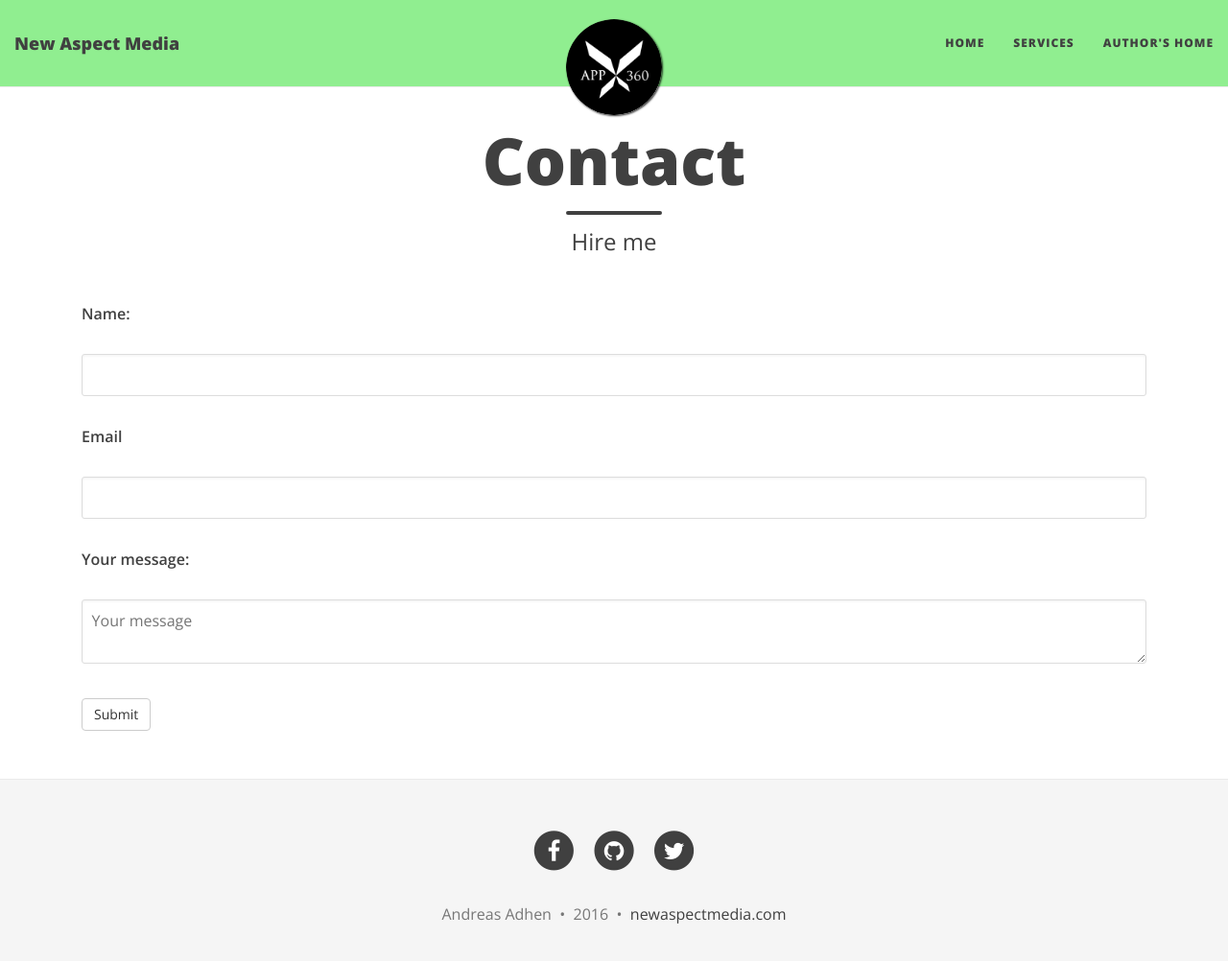
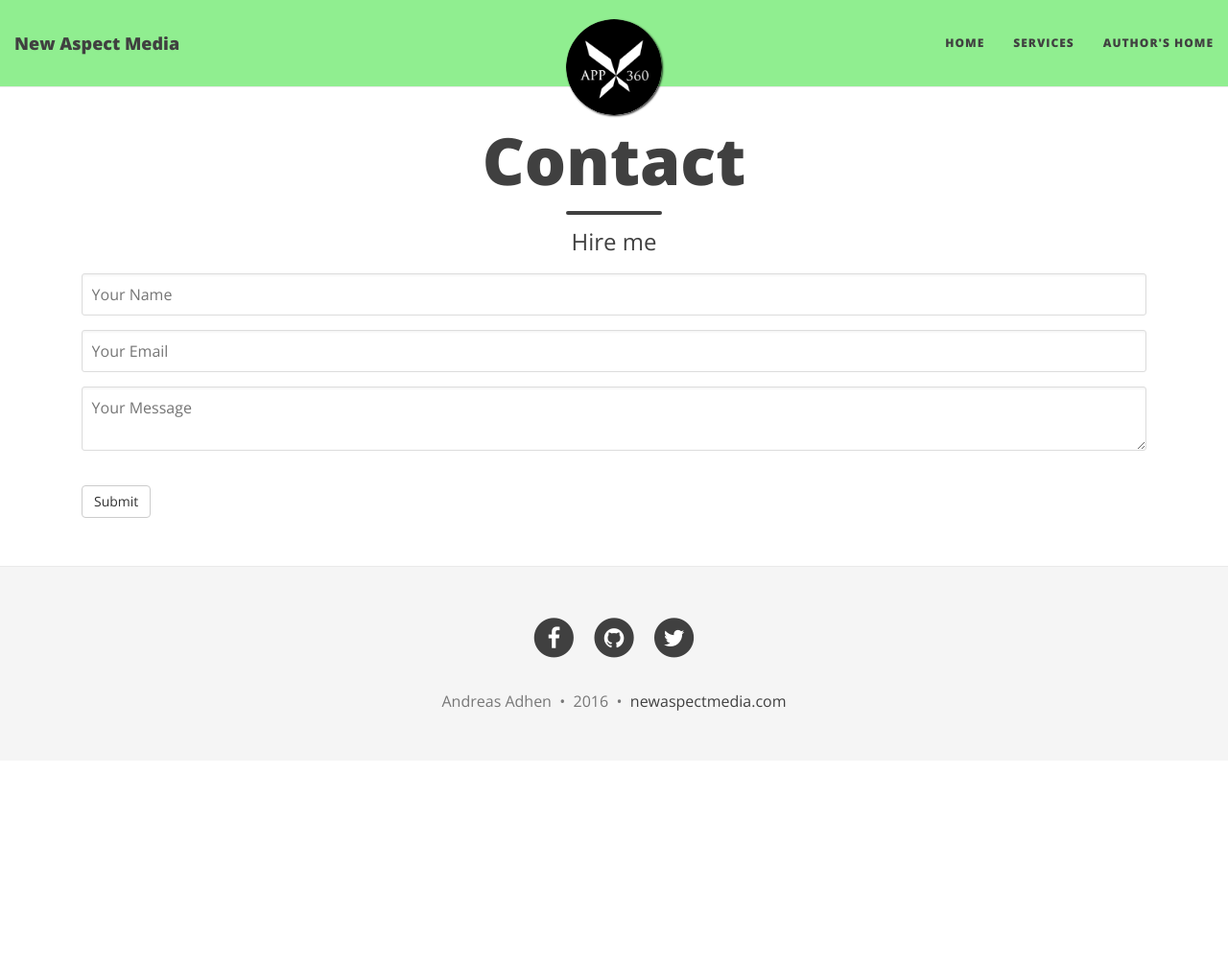
Before and after one commit to newmedia77/appxnam, a Jekyll site: the page built from contact.md, in a window 1280 px wide and 1015 px high. Shown: the top 1002 px of the window at 96% size. Built offline with Jekyll 4.4.1, drawn with Linux system fonts in a browser that asks for light colours; nearby versions of some CDN libraries.

Commit message:
andreas
contact

```diff
--- a/contact.md
+++ b/contact.md
@@ -6,16 +6,13 @@
 ---
 <form role="form" id="contactForm" method="POST">
 <div class="form-group">
-    <p><label for="name">Name:</label></p>
-    <input type="text" name="name">
+    <input type="text" name="name" placeholder="Your Name">
 </div>
 <div class="form-group">
-    <p><label for="email">Email</label></p>
-    <input type="email" name="_replyto">
+    <input type="email" name="_replyto" placeholder="Your Email">
 </div>
 <div class="form-group">
-<p><label for="text_area">Your message:</label></p>
-    <textarea name="message" placeholder="Your message"></textarea>
+    <textarea name="message" placeholder="Your message" placeholder="Your Message"></textarea>
 </div>
     <button type="submit" value="Send" class = "btn btn-default">Submit</button>
     <input type="text" name="_gotcha" style="display:none" />
```
